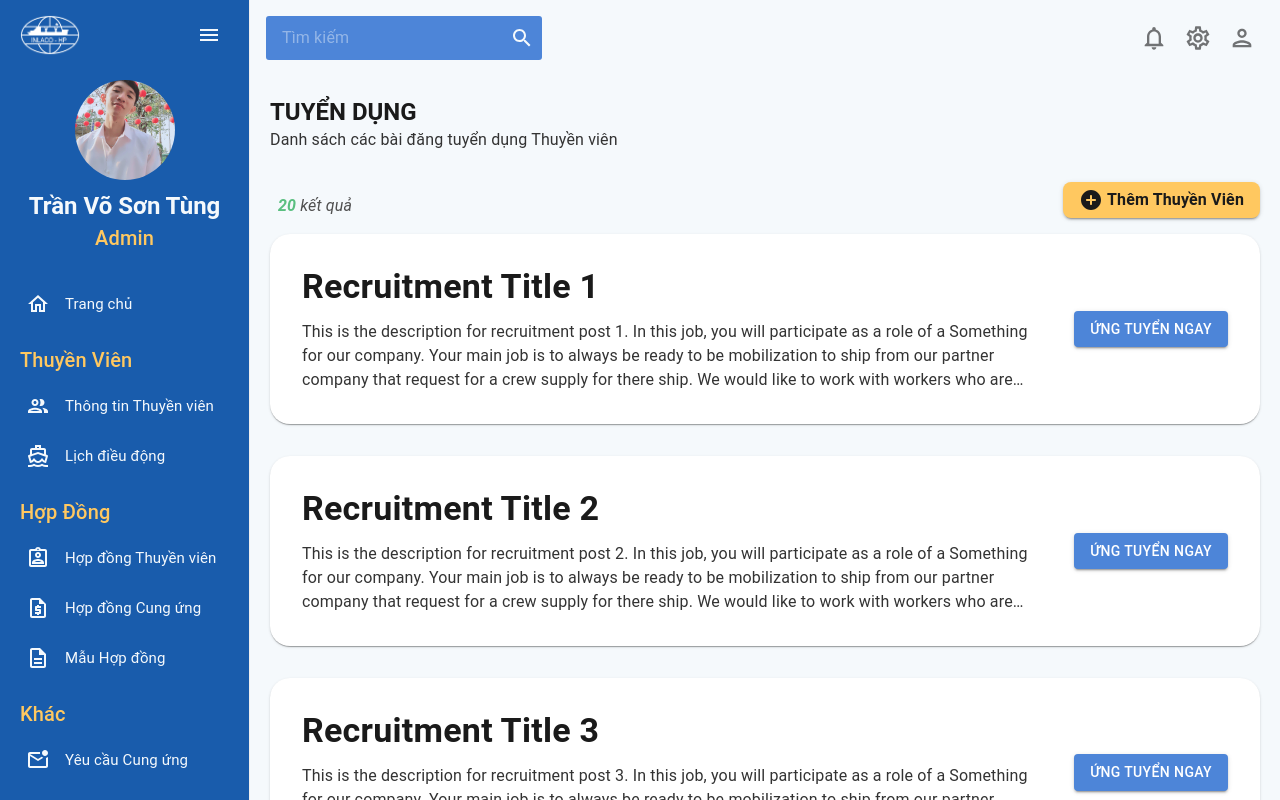
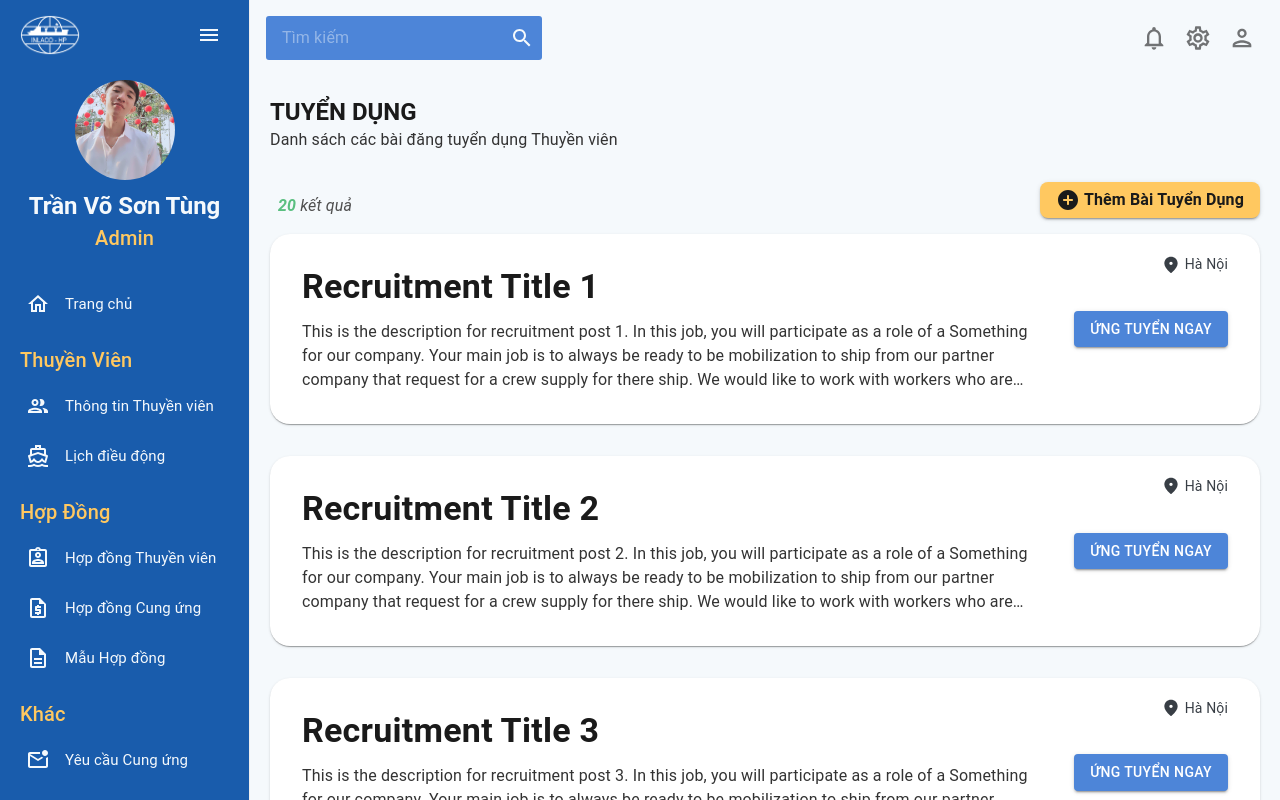
Before and after one commit to ngphth1312/inlaco-crewmgr-web-client, a React (Create React App) app: page /crewRecruitment in a window 1280 px wide. Built offline with nearby package versions, Linux system fonts and the light colour scheme.

Commit message:
style(crewRecruitment): modify some style of components in crew recruitment page

```diff
--- a/src/components/other/RecruitmentCard.jsx
+++ b/src/components/other/RecruitmentCard.jsx
@@ -2,15 +2,41 @@ import React from "react";
 import { Card, Box, Typography, Button } from "@mui/material";
 import Grid from "@mui/material/Grid2";
 import { COLOR } from "../../assets/Color";
+import LocationOnRoundedIcon from "@mui/icons-material/LocationOnRounded";
 
 const RecruitmentCard = ({ id, title, description, location, gridSize = 12, sx = [], onClick }) => {
 
   return (
     <Grid size={gridSize} key={id} sx={[...(Array.isArray(sx) ? sx : [sx])]}>
-      <Card sx={{ borderRadius: 5, padding: 4 }}>
-        <Box sx={{ display: "flex" }}>
+      <Card sx={{ borderRadius: 5 }}>
+        <Box sx={{ display: "flex", position: "relative", padding: 4, }}>
+          <Box
+            sx={{
+              display: "flex",
+              position: "absolute",
+              top: 20,
+              right: 32,
+              alignItems: "center",
+            }}
+          >
+            <LocationOnRoundedIcon
+              sx={{
+                width: 20,
+                height: 20,
+                marginRight: "4px",
+                color: COLOR.primary_gray,
+              }}
+            />
+            <Typography sx={{ fontSize: 14, color: COLOR.primary_gray }}>
+              {location}
+            </Typography>
+          </Box>
           <Box sx={{ width: "80%" }}>
-            <Typography variant="h4" sx={{ fontWeight: "600", color: COLOR.primary_black }} gutterBottom>
+            <Typography
+              variant="h4"
+              sx={{ fontWeight: "600", color: COLOR.primary_black }}
+              gutterBottom
+            >
               {title}
             </Typography>
             <Typography
@@ -22,7 +48,7 @@ const RecruitmentCard = ({ id, title, description, location, gridSize = 12, sx =
                 textOverflow: "ellipsis",
                 WebkitBoxOrient: "vertical",
                 WebkitLineClamp: 3,
-                color: COLOR.secondary_black
+                color: COLOR.secondary_black,
               }}
             >
               {description}
@@ -36,7 +62,12 @@ const RecruitmentCard = ({ id, title, description, location, gridSize = 12, sx =
               alignItems: "center",
             }}
           >
-            <Button variant="contained" sx={{ backgroundColor: COLOR.secondary_blue }}>Ứng tuyển ngay</Button>
+            <Button
+              variant="contained"
+              sx={{ backgroundColor: COLOR.secondary_blue }}
+            >
+              Ứng tuyển ngay
+            </Button>
           </Box>
         </Box>
       </Card>
--- a/src/pages/crewRecruitment.jsx
+++ b/src/pages/crewRecruitment.jsx
@@ -5,7 +5,6 @@ import { PageTitle, SearchBar } from "../components/global";
 import { RecruitmentCard } from "../components/other";
 import { COLOR } from "../assets/Color";
 import AddCircleRoundedIcon from "@mui/icons-material/AddCircleRounded";
-
 
 const CrewRecruitment = () => {
   // Mock recruitment data
@@ -15,7 +14,7 @@ const CrewRecruitment = () => {
     description: `This is the description for recruitment post ${
       i + 1
     }. In this job, you will participate as a role of a Something for our company. Your main job is to always be ready to be mobilization to ship from our partner company that request for a crew supply for there ship. We would like to work with workers who are keen on their job and do something for the company. You will receive salary as well of course babe`,
-    location: "Thành phố Hồ Chí Minh",
+    location: "Hà Nội",
   }));
 
   const [page, setPage] = useState(1);
@@ -91,7 +90,7 @@ const CrewRecruitment = () => {
                 textTransform: "capitalize",
               }}
             >
-              Thêm thuyền viên
+              Thêm Bài tuyển dụng
             </Typography>
           </Button>
         </Box>
@@ -102,6 +101,7 @@ const CrewRecruitment = () => {
                 id={post?.id}
                 title={post?.title}
                 description={post?.description}
+                location={post?.location}
               />
             ))}
           </Grid>
```
